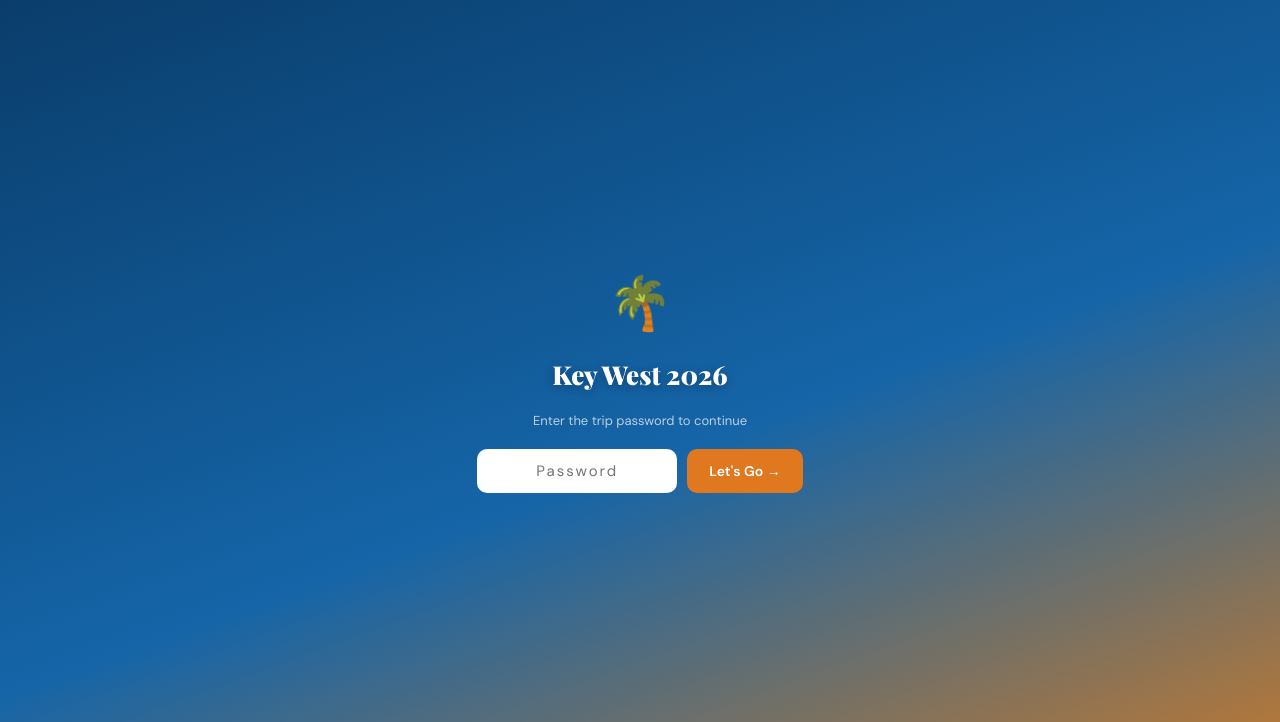
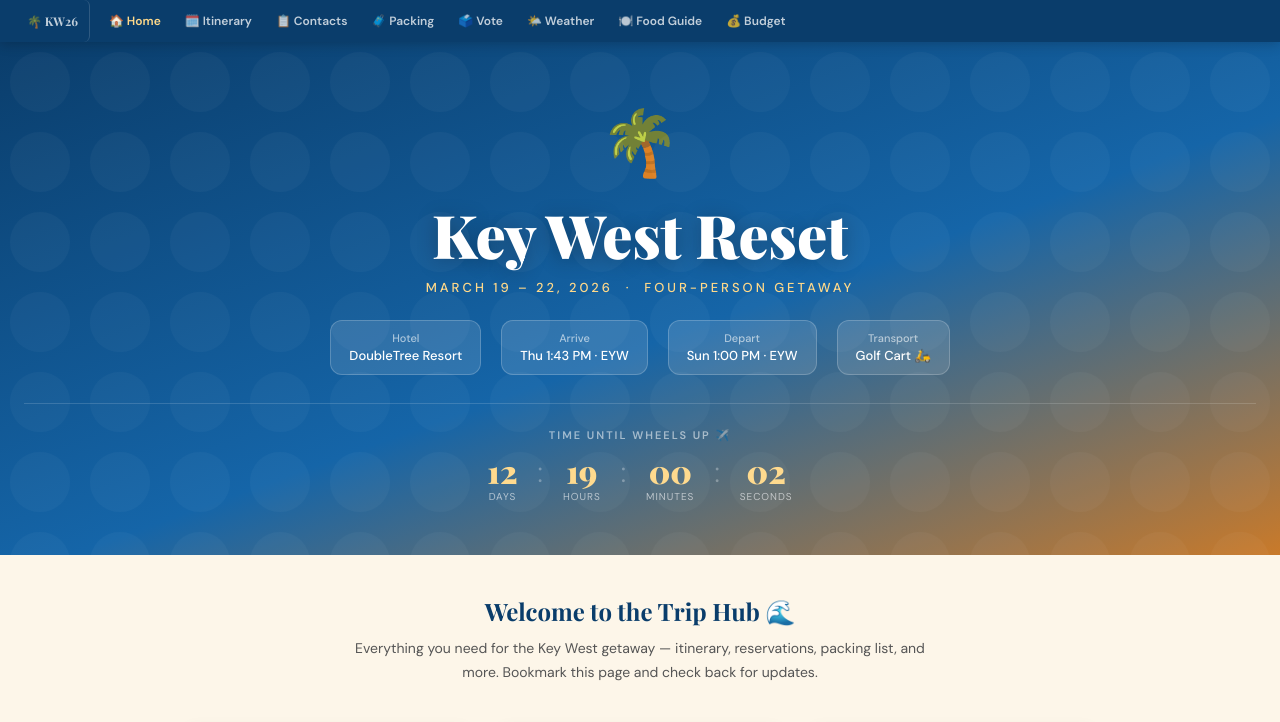
Before and after one commit to jeremyscrews-create/keywest2026, a plain HTML site: page index.html in a window 1280 px wide. Shown: the top 722 px of the page. Drawn offline with nearby package versions, Linux system fonts and the light colour scheme.

Commit message:
Add files via upload

```diff
--- a/index.html
+++ b/index.html
@@ -87,10 +87,19 @@
   .hero-stat span { display: block; font-size: 11px; color: rgba(255,255,255,0.6); margin-bottom: 2px; }
 
   /* ── COUNTDOWN ── */
-  .countdown-bar {
-    background: rgba(0,0,0,0.2);
-    padding: 16px 24px;
-    text-align: center;
+  .hero-countdown {
+    margin-top: 28px;
+    padding-top: 24px;
+    border-top: 1px solid rgba(255,255,255,0.15);
+  }
+
+  .hero-countdown-label {
+    font-size: 11px;
+    color: rgba(255,255,255,0.55);
+    text-transform: uppercase;
+    letter-spacing: 2px;
+    margin-bottom: 12px;
+    font-weight: 600;
   }
 
   .countdown-inner {
@@ -271,7 +280,7 @@
 
   /* ── PASSWORD OVERLAY ── */
   #pw-overlay {
-    position: fixed; inset: 0; z-index: 9999;
+    position: fixed; inset: 0; z-index: 9999; min-height: 100vh; min-width: 100vw;
     background: linear-gradient(160deg, #0a3d6b 0%, #1565a8 55%, #c97a2a 100%);
     display: flex; align-items: center; justify-content: center;
     flex-direction: column; gap: 20px;
@@ -331,7 +340,7 @@
 </head>
 <body>
 
-<div id="pw-overlay">
+<div id="pw-overlay" style="display:none">
   <div class="pw-palm">🌴</div>
   <h2>Key West 2026</h2>
   <p>Enter the trip password to continue</p>
@@ -344,16 +353,6 @@
 
 <div class="site-nav"><a class="site-nav-brand" href="https://jeremyscrews-create.github.io/keywest2026/index.html">🌴 KW26</a><a class="active" href="https://jeremyscrews-create.github.io/keywest2026/index.html">🏠 Home</a><a href="https://jeremyscrews-create.github.io/keywest2026/KeyWest_Guide.html">🗓️ Itinerary</a><a href="https://jeremyscrews-create.github.io/keywest2026/contacts.html">📋 Contacts</a><a href="https://jeremyscrews-create.github.io/keywest2026/packing.html">🧳 Packing</a><a href="https://jeremyscrews-create.github.io/keywest2026/poll.html">🗳️ Vote</a><a href="https://jeremyscrews-create.github.io/keywest2026/weather.html">🌤️ Weather</a><a href="https://jeremyscrews-create.github.io/keywest2026/food.html">🍽️ Food Guide</a><a href="https://jeremyscrews-create.github.io/keywest2026/budget.html">💰 Budget</a></div>
 
-<h2>Key West 2026</h2>
-  <p>Enter the trip password to continue</p>
-  <div id="pw-box">
-    <input id="pw-input" type="password" placeholder="Password" onkeydown="if(event.key==='Enter')checkPw()">
-    <button id="pw-btn" onclick="checkPw()">Let's Go →</button>
-  </div>
-  <div id="pw-error"></div>
-</div>
-
-
 
 <div class="hero">
   <span class="hero-palm">🌴</span>
@@ -365,9 +364,9 @@
     <div class="hero-stat"><span>Depart</span>Sun 1:00 PM · EYW</div>
     <div class="hero-stat"><span>Transport</span>Golf Cart 🛵</div>
   </div>
-</div>
 
-<div class="countdown-bar">
+  <div class="hero-countdown">
+    <div class="hero-countdown-label">Time until wheels up ✈️</div>
     <div class="countdown-inner" id="countdown">
       <div class="countdown-unit">
         <div class="countdown-num" id="cd-days">--</div>
@@ -382,6 +381,12 @@
       <div class="countdown-unit">
         <div class="countdown-num" id="cd-mins">--</div>
         <div class="countdown-label">Minutes</div>
+      </div>
+      <div class="countdown-sep">:</div>
+      <div class="countdown-unit">
+        <div class="countdown-num" id="cd-secs">--</div>
+        <div class="countdown-label">Seconds</div>
+      </div>
     </div>
   </div>
 </div>
@@ -566,13 +571,15 @@
     const days = Math.floor(diff / (1000 * 60 * 60 * 24));
     const hours = Math.floor((diff % (1000 * 60 * 60 * 24)) / (1000 * 60 * 60));
     const mins = Math.floor((diff % (1000 * 60 * 60)) / (1000 * 60));
+    const secs = Math.floor((diff % (1000 * 60)) / 1000);
     document.getElementById('cd-days').textContent = String(days).padStart(2, '0');
     document.getElementById('cd-hours').textContent = String(hours).padStart(2, '0');
     document.getElementById('cd-mins').textContent = String(mins).padStart(2, '0');
+    document.getElementById('cd-secs').textContent = String(secs).padStart(2, '0');
   }
 
   tick();
-  setInterval(tick, 30000);
+  setInterval(tick, 1000);
 </script>
 
 <script>
```
Also changed, not shown: KeyWest_Guide.html (+2 -12 lines), budget.html (+8 -4 lines), contacts.html (+2 -12 lines), food.html (+1 -1 lines), packing.html (+1 -11 lines), poll.html (+2 -2 lines), weather.html (+5 -2 lines). Lines whose indentation alone changed are shown as unchanged.
